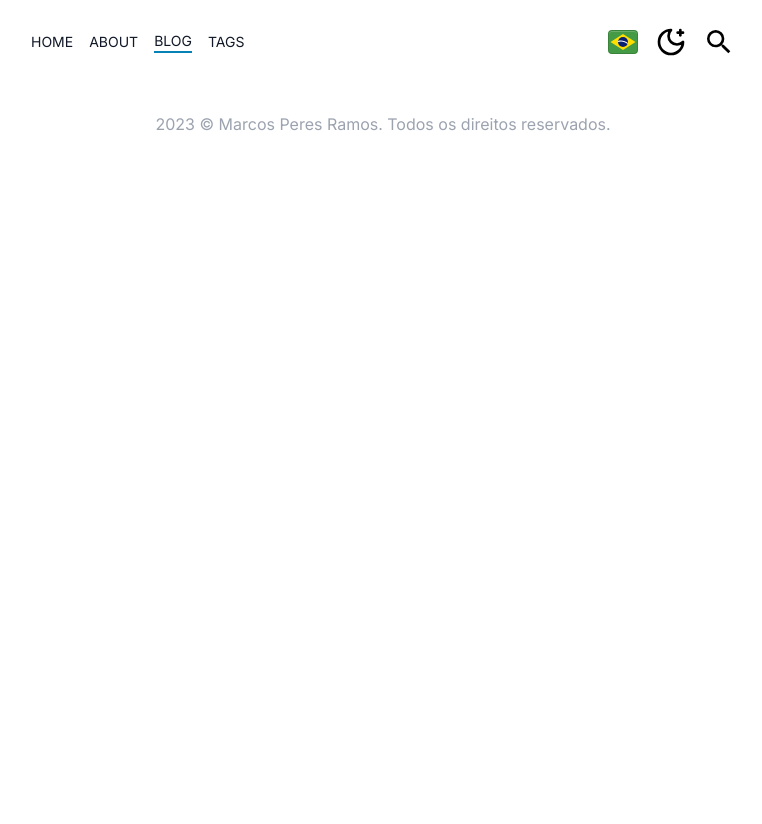
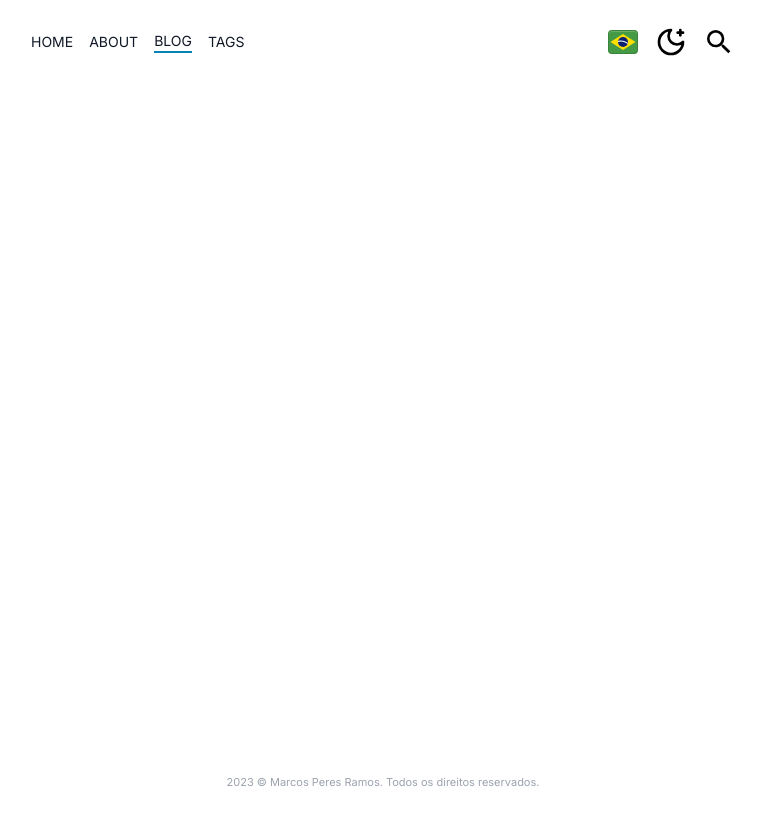
Before and after one commit to PRMarcos/dev-portfolio, a Next.js app: page /blog in a window 1280 px wide. Shown: the whole page, without its empty margins (257-1019 px from the left). After the commit the page ends 800 px from the top, so only its background shows below. Built offline with nearby package versions, Linux system fonts and the light colour scheme.

Commit message:
base layout has been updated

```diff
--- a/app/layout.tsx
+++ b/app/layout.tsx
@@ -24,10 +24,12 @@ export default function RootLayout({
 }) {
   return (
     <html lang="pt-br" className={""}>
-      <body className={`max-w-3xl mr-auto ml-auto px-8 min-h-screen text-sm font-normal	text-black	${inter.className}`}>
-        <Menu />
+      <body className={`flex-col flex max-w-3xl mx-auto px-8 min-h-screen text-sm font-normal	text-black	${inter.className}`}>
+        <Menu className="flex-none"/>
+        <main className="flex-1 container">
         {children}
-        <Footer className="h-20" />
+        </main>
+        <Footer className="flex-none"/>
       </body>
     </html>
   )
--- a/components/Footer.tsx
+++ b/components/Footer.tsx
@@ -1,9 +1,10 @@
 export default function Footer({ className }: { className?: string }) {
   return (
-    <section
-      className={`flex flex-col w-full justify-center items-center text-[9px] sm:text-base text-gray-400 ${className}`}
+    <footer
+      className={`h-9 w-full flex justify-center items-center text-center text-[11px] text-gray-400 ${className}`}
     >
-      2023 © Marcos Peres Ramos. Todos os direitos reservados.
-    </section>
+      <span> 2023 © Marcos Peres Ramos. Todos os direitos reservados.</span>
+
+    </footer>
   );
 }
--- a/components/Menu.tsx
+++ b/components/Menu.tsx
@@ -13,7 +13,7 @@ import { LanguageToggle } from "./LanguageToggle";
 
 
 
-export default function Menu() {
+export default function Menu({ className }: { className?: string }) {
   const [menuState, setmenuState] = useState(false);
   const [language, setLanguage] = useState(false);
   const [theme, setTheme] = useState(false);
@@ -28,7 +28,7 @@ export default function Menu() {
 
 
   return (
-    <section className="flex my-6 h-[36px]">
+    <header className={`flex my-6 h-9 ${className} `}>
       <div className="flex w-full justify-between flex-row-reverse sm:flex-row ">
         <div className="hidden sm:flex">
           <MenuLinkList linkList={homePage_MenuLinks} renderCol={false} />
@@ -54,6 +54,6 @@ export default function Menu() {
 
           </div>
         </div>
-    </section>
+    </header>
   );
 }
```
